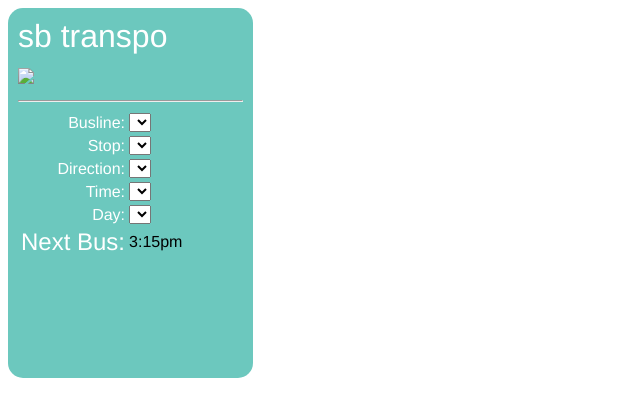
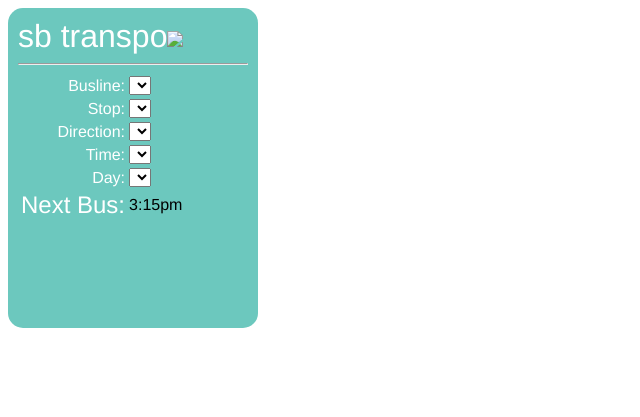
Before and after one commit to codeforamerica/south-bend-bus-widget, a Rails app: page / in a window 1280 px wide. Shown: the top 417 px of the page, without its empty margins (0-640 px from the left). Run offline with Rails 7, Linux system fonts and the light colour scheme; lists and menus that the app fills with data are empty; some libraries are stand-ins or nearby versions; some web fonts are replaced.

Commit message:
interface styling

```diff
--- a/app/assets/stylesheets/application.css
+++ b/app/assets/stylesheets/application.css
@@ -9,30 +9,5 @@
  * compiled file, but it's generally better to create a new file per style scope.
  *
  *= require_self
- *= require_tree .
+ *= require widget
  */
-html{
-	font-size: 16px;
-}
-.wrapper{
-  	width:225px;
-  	height:350px;
-  	padding:10px;
-  	background: #6CC8BE;
-  	-moz-border-radius: 15px;
-    border-radius: 15px;
-    font-family: helvetica,arial,sans-serif;
-}
-.table{
-}
-.left-column{
-  	text-align: right;
-  	color:white;
-
-}
-.right-column{
-	color:black;
-}
-.Next-Bus{
-	font-size: 24px;
-}
--- a/app/assets/stylesheets/widget.css
+++ b/app/assets/stylesheets/widget.css
@@ -1,18 +1,19 @@
 @font-face {
-  src: <%= asset_path("airplane.ttf") %>;
+	font-family: airplane;
+	src: url('<%= asset_path('airplane.ttf') %>');
 }
 
 html{
 	font-size: 16px;
 }
 .wrapper{
-  	width:225px;
-  	height:350px;
+  	width:230px;
+  	height:300px;
   	padding:10px;
   	background: #6CC8BE;
   	-moz-border-radius: 15px;
     border-radius: 15px;
-    font-family: helvetica,arial,sans-serif;
+    font-family: airplane,helvetica,arial,sans-serif;
 }
 .table{
 }
--- a/app/views/application/widget.erb
+++ b/app/views/application/widget.erb
@@ -2,9 +2,10 @@
 
 <div class="wrapper">
 <div style="font-size:32px; color:white;">
-	<div>sb transpo</div>
+	<div style="float:left; width;100px;">sb transpo</div>
 	<%= image_tag "bus_logo.png" %>
 </div>
+
 <hr style="color:white;">
 <table class="fields">
 	<tr>
```
